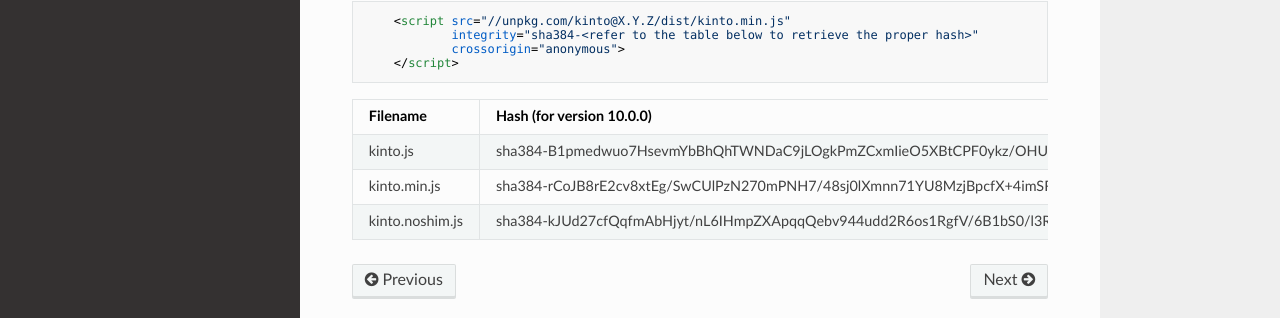
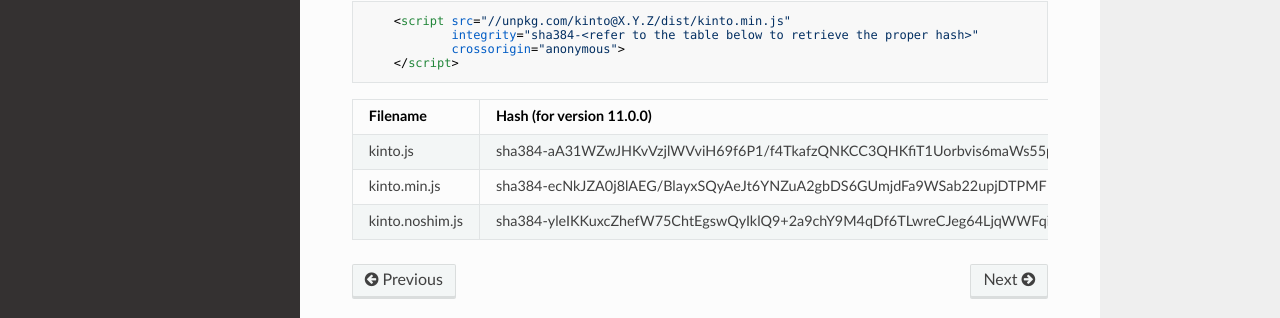
Before and after one commit to Kinto/kinto.js, an MkDocs documentation site: the page built from docs/installation.md, in a window 1280 px wide and 1323 px high. Shown: the part 930-1248 px from the top of the window. Built offline with MkDocs 1.6.1, drawn with Linux system fonts in a browser that asks for light colours; nearby versions of some CDN libraries; old or Windows-style settings are respelled for this version of MkDocs.

Commit message:
Update SRIs

````diff
--- a/docs/installation.md
+++ b/docs/installation.md
@@ -37,8 +37,8 @@ integrity with the hash provided below:
     </script>
 ```
 
-| Filename                | Hash (for version 10.0.0)                                               |
+| Filename                | Hash (for version 11.0.0)                                               |
 |-------------------------|-------------------------------------------------------------------------|
-| kinto.js                | sha384-B1pmedwuo7HsevmYbBhQhTWNDaC9jLOgkPmZCxmIieO5XBtCPF0ykz/OHUckRhsY |
-| kinto.min.js            | sha384-rCoJB8rE2cv8xtEg/SwCUlPzN270mPNH7/48sj0lXmnn71YU8MzjBpcfX+4imSR/ |
-| kinto.noshim.js         | sha384-kJUd27cfQqfmAbHjyt/nL6IHmpZXApqqQebv944udd2R6os1RgfV/6B1bS0/l3Rp |
+| kinto.js                | sha384-aA31WZwJHKvVzjlWVviH69f6P1/f4TkafzQNKCC3QHKfiT1Uorbvis6maWs55pMD |
+| kinto.min.js            | sha384-ecNkJZA0j8lAEG/BlayxSQyAeJt6YNZuA2gbDS6GUmjdFa9WSab22upjDTPMFFCa |
+| kinto.noshim.js         | sha384-yleIKKuxcZhefW75ChtEgswQyIklQ9+2a9chY9M4qDf6TLwreCJeg64LjqWWFqiD |
````
